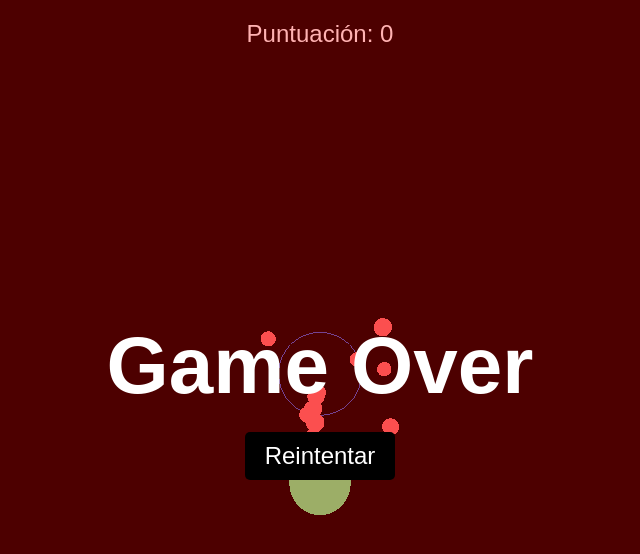
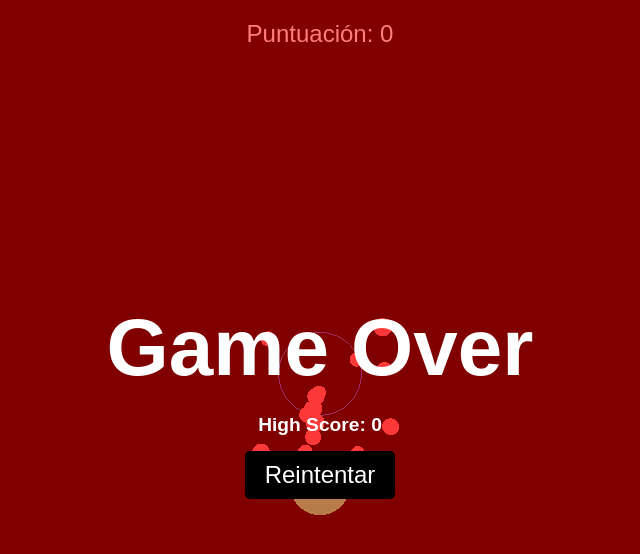
Before and after one commit to Alexvazquez07/Escape-Circular, a plain HTML site: page index.html in a window 1280 px wide. Shown: the whole page, without its empty margins (320-960 px from the left). Drawn offline with nearby package versions, Linux system fonts and the light colour scheme; animation ran at ten frames a second.

Commit message:
Añadido HighScore en Local en pantalla de GameOver

```diff
--- a/index.html
+++ b/index.html
@@ -11,7 +11,8 @@
     <div id="score">Puntuación: 0</div>
     <div id="game-over-overlay">
         <h1>Game Over</h1>
-            <button id="retry-btn">Reintentar</button>
+          <span id="highScore"></span>
+          <button id="retry-btn">Reintentar</button>
     </div>
   </div>
 
--- a/main.js
+++ b/main.js
@@ -5,6 +5,10 @@ const renderer = new THREE.WebGLRenderer();
 renderer.setSize(window.innerWidth, window.innerHeight * 0.9);
 document.getElementById("game-container").appendChild(renderer.domElement);
 
+let highScore = localStorage.getItem("highScore") || 0;
+const highScoreDisplay = document.getElementById("highScore");
+
+highScoreDisplay.textContent = "High Score: " + highScore;
 // Tubo
 const tubeGeometry = new THREE.CylinderGeometry(6, 6, 100, 32, 1, true);
 const tubeMaterial = new THREE.MeshBasicMaterial({
@@ -75,6 +79,11 @@ const retryBtn = document.getElementById("retry-btn");
 
 function showGameOver() {
   gameOver = true;
+  if (score > highScore) {
+    highScore = score;
+    localStorage.setItem("highScore", highScore);
+  }
+  highScoreDisplay.textContent = "High Score: " + highScore;
   gameOverOverlay.style.display = "flex";
 }
 
--- a/style.css
+++ b/style.css
@@ -38,7 +38,7 @@ canvas {
   top: 0; left: 0;
   width: 100vw;
   height: 100vh;
-  background-color: rgba(255, 0, 0, 0.3);
+  background-color: rgba(255, 0, 0, 0.5);
   z-index: 9999;
   display: flex;
   flex-direction: column;
@@ -66,3 +66,9 @@ canvas {
 #retry-btn:hover {
   background-color: #333;
 }
+#highScore{
+  color: white;
+  margin-bottom: 15px;
+  font-size: larger;
+  font-weight: bold;
+}
```
